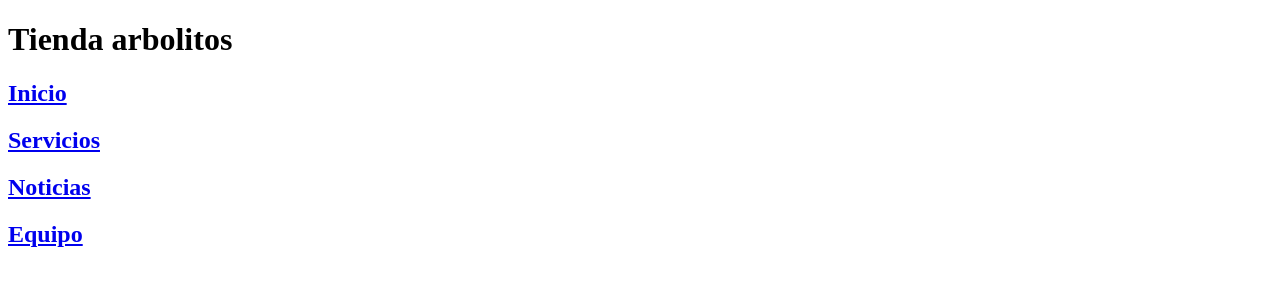
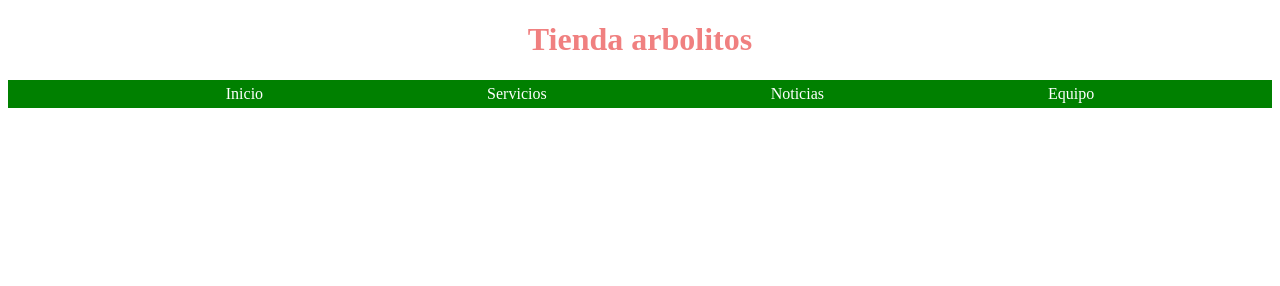
Before and after one commit to jessicaoo-git/semana1-ciclo3-misionticUTP, a plain HTML site: page index.html in a window 1280 px wide. Drawn offline with Linux system fonts and the light colour scheme.

Commit message:
Seccion 1 sin imagen principal

```diff
--- a/index.html
+++ b/index.html
@@ -4,15 +4,30 @@
     <meta charset="UTF-8">
     <meta name="viewport" content="width=device-width, initial-scale=1.0">
     <title>Tienda de arbolitos</title>
+    <link rel="stylesheet" href="./style.css">
 </head>
 <body>
-    <header>
+    <main>
+
+
+
+        <header>
         <h1 id="Incio"> Tienda arbolitos </h1>
-        <h2> <a href="#Inicio"> Inicio </a> </h2>
-        <h2> <a href="#Servicios"> Servicios </a> </h2>
-        <h2> <a href="#Noticias"> Noticias </a> </h2>
-        <h2> <a href="#Equipo"> Equipo </a> </h2>
-    </header>
+        </header>
+
+        <div id="menu">
+            <ul>
+            <li><a href="#Inicio"> Inicio </a></li>
+            <li><a href="#Servicios"> Servicios </a></li>
+            <li><a href="#Noticias"> Noticias </a></li>
+            <li><a href="#Equipo"> Equipo </a></li>
+            </ul>
+        </div>
+
+
+
+    </main>
+
 
 </body>
 </html>
--- /dev/null
+++ b/style.css
@@ -0,0 +1,30 @@
+h1{
+    display: block;
+    color: lightcoral;
+    text-align: center;
+}
+
+#menu{
+    background-color:green;
+    text-align: center;
+}
+
+#menu ul{
+    list-style: none;
+}
+
+#menu ul li{
+    display: inline-block;
+
+}
+
+#menu ul li a{
+    color: white;
+    display: block;
+    padding: 5px 110px;
+    text-decoration: none;
+}
+
+#menu ul li a:hover{
+    background-color: grey;
+}
```
